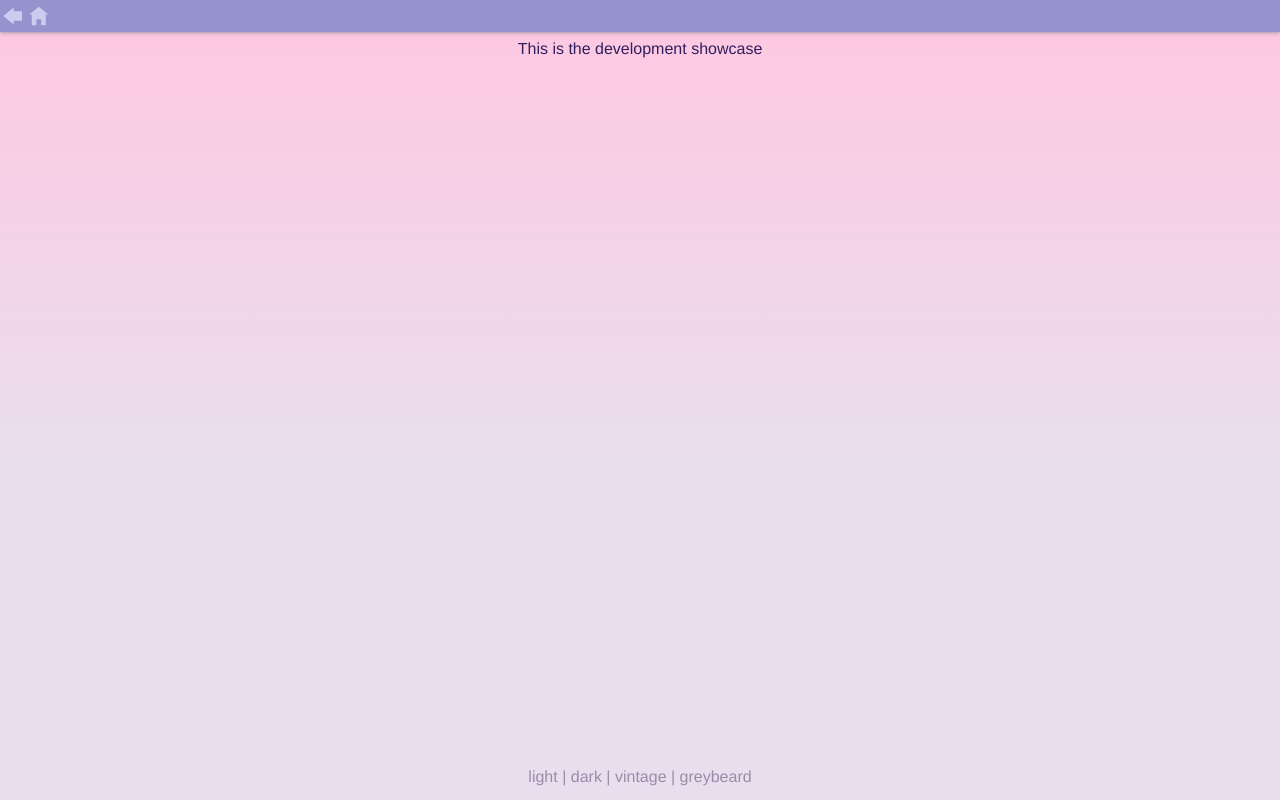
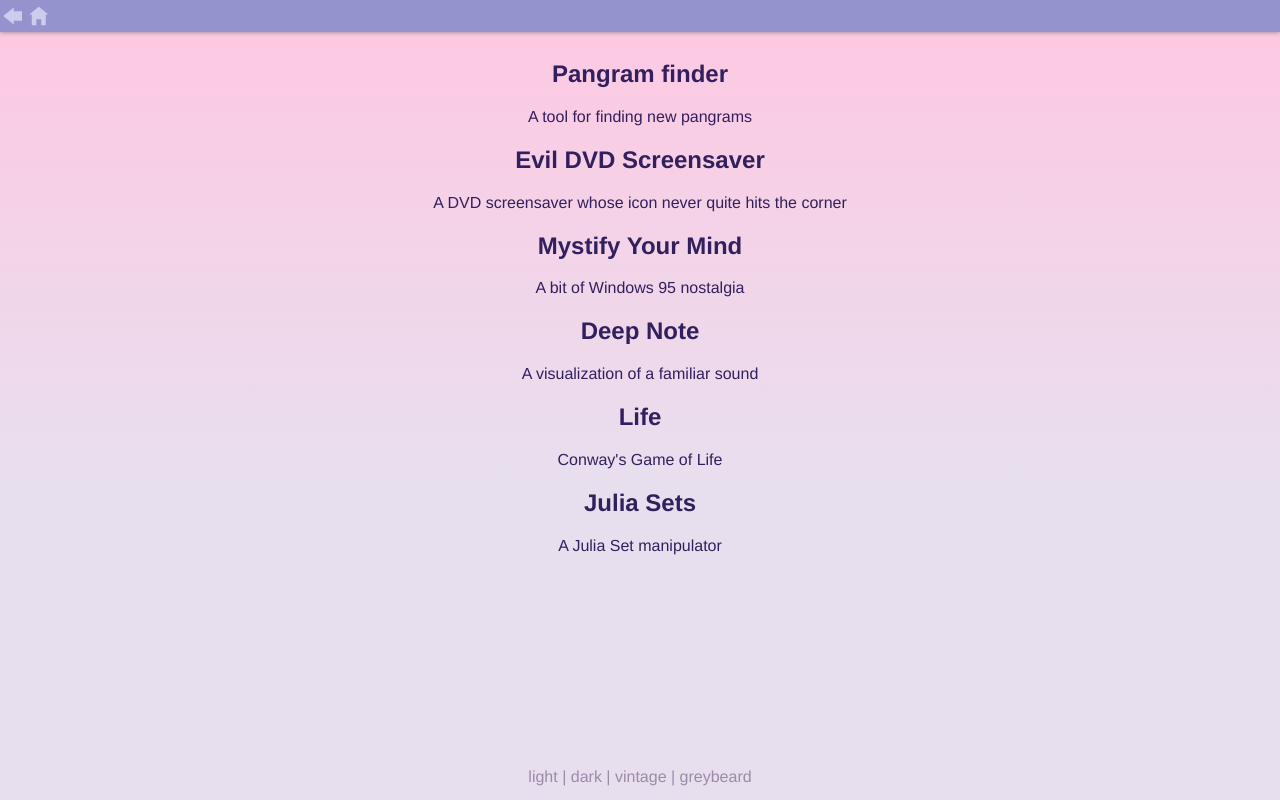
Before and after one commit to tedthemusician/site, a Vue app: page /developer in a window 1280 px wide. Built offline with nearby package versions, Linux system fonts and the light colour scheme.

Commit message:
Add list of projects to dev showcase

```diff
--- a/src/views/Developer.vue
+++ b/src/views/Developer.vue
@@ -1,12 +1,52 @@
 <template>
     <main>
-        This is the development showcase
+        <div v-for="project in projects" :key="project.id">
+            <a>
+                <h2 v-text="project.name" />
+            </a>
+            <p v-text="project.comment" />
+        </div>
     </main>
 </template>
 
 <script>
+const projects = [
+    {
+        id: 'pangram',
+        name: 'Pangram finder',
+        comment: 'A tool for finding new pangrams',
+    },
+    {
+        id: 'dvd',
+        name: 'Evil DVD Screensaver',
+        comment: 'A DVD screensaver whose icon never quite hits the corner',
+    },
+    {
+        id: 'mystify',
+        name: 'Mystify Your Mind',
+        comment: 'A bit of Windows 95 nostalgia',
+    },
+    {
+        id: 'deepnote',
+        name: 'Deep Note',
+        comment: 'A visualization of a familiar sound',
+    },
+    {
+        id: 'life',
+        name: 'Life',
+        comment: "Conway's Game of Life",
+    },
+    {
+        id: 'julia',
+        name: 'Julia Sets',
+        comment: 'A Julia Set manipulator',
+    },
+]
+
 export default {
-
+    data: () => ({
+        projects,
+    }),
 }
 </script>
 
```
